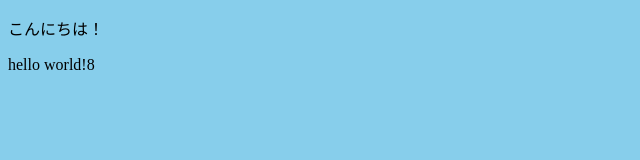
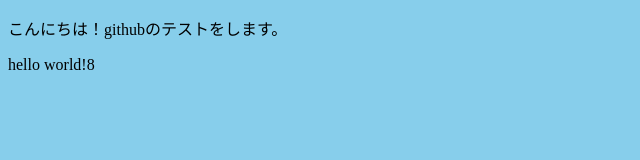
Before and after one commit to shinichie/test-program, a plain HTML site: page atom/index.html in a window 1280 px wide. Shown: the whole page, without its empty margins (0-640 px from the left). Drawn offline with Linux system fonts and the light colour scheme.

Commit message:
commit changed
commit changed

```diff
--- a/atom/index.html
+++ b/atom/index.html
@@ -6,7 +6,7 @@
     <link rel="stylesheet" href="style.css">
   </head>
   <body>
-    <p>こんにちは！</p>
+    <p>こんにちは！githubのテストをします。</p>
     <script>
       document.write("hello world!");
       document.write("shinichi".length);
```
